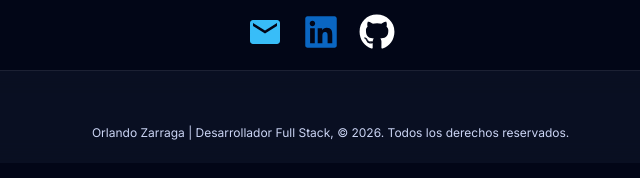
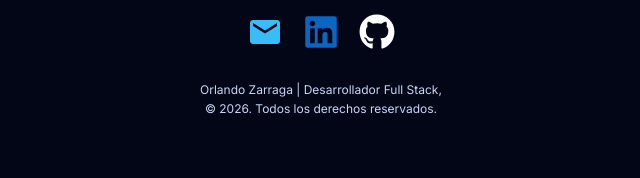
Before and after one commit to Orlando3486/orlando-zarraga-portfolio, a Next.js app in the folder front/: page / in a window 1280 px wide. Shown: the part 3408-3586 px from the top of the page, without its empty margins (319-959 px from the left). Built offline with nearby package versions, Linux system fonts and the light colour scheme.

Commit message:
eliminar componente Footer y reemplazarlo por contenido estático en Contact; ajustar estilos en contact.css para mejorar la presentación

```diff
--- a/front/components/sections/contact.tsx
+++ b/front/components/sections/contact.tsx
@@ -4,7 +4,6 @@ import "./../../styles/contact.css";
 import { MdEmail } from "react-icons/md";
 import Image from "next/image";
 import { useEffect, useRef, useState } from "react";
-import Footer from "./footer";
 
 export default function Contact() {
   const [idle, setIdle] = useState(true);
@@ -77,7 +76,10 @@ export default function Contact() {
         aria-label="Volver al inicio">
         ↑
       </a>
-      <Footer />
+      <p>
+        Orlando Zarraga | Desarrollador Full Stack, <br /> &copy;{" "}
+        {new Date().getFullYear()}. Todos los derechos reservados.
+      </p>
     </section>
   );
 }
--- a/front/components/sections/footer.tsx
+++ /dev/null
@@ -1,12 +0,0 @@
-import "../../styles/footer.css";
-
-export default function Footer() {
-  return (
-    <footer className="footer">
-      <p>
-        Orlando Zarraga | Desarrollador Full Stack, &copy;{" "}
-        {new Date().getFullYear()}. Todos los derechos reservados.
-      </p>
-    </footer>
-  );
-}
--- a/front/styles/contact.css
+++ b/front/styles/contact.css
@@ -1,6 +1,6 @@
 .section-contact {
   padding-top: 10px;
-  min-height: 80vh;
+  min-height: 90vh;
   justify-content: center;
   align-items: center;
   text-align: center;
@@ -19,7 +19,7 @@
 }
 
 .section-contact p {
-  padding-top: 30px;
+  padding-top: 10px;
   font-size: clamp(12px, 2vw, 10px);
   color: #cbd5f5;
   line-height: 1.6;
--- a/front/styles/footer.css
+++ /dev/null
@@ -1,16 +0,0 @@
-.footer {
-  width: 100dvw;
-  padding: 0.6rem;
-  background: rgba(15, 23, 42, 0.6);
-  backdrop-filter: blur(12px);
-  border-top: 1px solid rgba(255, 255, 255, 0.08);
-}
-
-.footer p {
-  font-size: clamp(12px, 2vw, 10px);
-  font-size: 12px;
-  display: flex;
-  align-items: center;
-  justify-content: center;
-  line-height: 1.6;
-}
```
